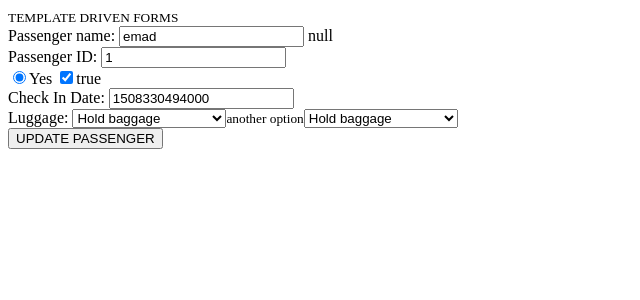
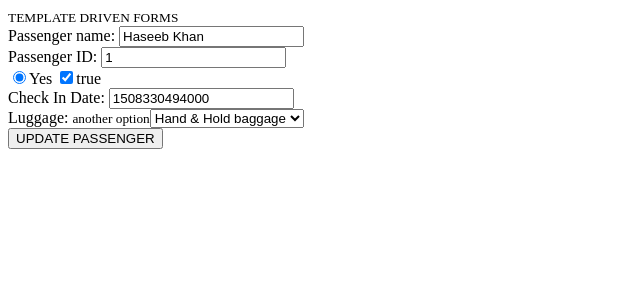
Before and after one commit to starmarketing/Angular-UltimateCourse, an Angular app: page / in a window 1280 px wide. Shown: the top 300 px of the page, without its empty margins (0-640 px from the left). Built offline with nearby package versions, Linux system fonts and the light colour scheme; data requests are answered from the project's data file.

Commit message:
Data submitting with errors handling in template forms

```diff
--- a/db.json
+++ b/db.json
@@ -1,12 +1,11 @@
 {
   "passengers": [
     {
+      "fullname": "Haseeb Khan",
       "id": 1,
-      "fullname": "emad",
-      "active": true,
-      "checkInDate": 1508330494000,
       "checkedIn": true,
-      "baggage": "hold-only"
+      "baggage": "hold-hand",
+      "checkInDate": 1508330494000
     },
     {
       "id": 2,
--- a/src/app/passenger-dashboard/components/passenger-form/passenger-form.component.html
+++ b/src/app/passenger-dashboard/components/passenger-form/passenger-form.component.html
@@ -1,5 +1,9 @@
 <small>TEMPLATE DRIVEN FORMS</small>
-<form #form="ngForm" novalidate>
+<form
+  #form="ngForm"
+  novalidate
+  (ngSubmit)="handleSubmit(form.value, form.valid!)"
+>
   <!-- <div>
     Passenger name:
     <input type="text" name="name" [ngModel]="detail?.fullname" />
@@ -8,12 +12,11 @@
     Passenger name:
     <input
       type="text"
-      name="name"
+      name="fullname"
       required
       #fullname="ngModel"
       [ngModel]="detail?.fullname"
     />
-    {{ fullname.errors | json }}
     <div
       *ngIf="fullname.errors?.['required']
     && fullname.dirty
@@ -71,7 +74,7 @@
 
   <div>
     Luggage:
-    <select name="baggage" [ngModel]="detail?.baggage">
+    <!-- <select name="baggage" [ngModel]="detail?.baggage">
       <option
         *ngFor="let item of baggage"
         [value]="item.key"
@@ -79,7 +82,7 @@
       >
         {{ item.value }}
       </option>
-    </select>
+    </select> -->
 
     <small>another option</small>
     <select name="baggage" [ngModel]="detail?.baggage">
@@ -89,7 +92,5 @@
     </select>
   </div>
 
-   <button type="submit" [disabled]="form.invalid">
-    UPDATE PASSENGER
-   </button>
+  <button type="submit" [disabled]="form.invalid">UPDATE PASSENGER</button>
 </form>
--- a/src/app/passenger-dashboard/components/passenger-form/passenger-form.component.ts
+++ b/src/app/passenger-dashboard/components/passenger-form/passenger-form.component.ts
@@ -1,4 +1,4 @@
-import { Component, Input, OnInit } from '@angular/core';
+import { Component, EventEmitter, Input, OnInit, Output } from '@angular/core';
 import { Baggage } from '../../models/baggage.interface';
 import { Passenger } from '../../models/passenger.interface';
 
@@ -11,6 +11,9 @@ export class PassengerFormComponent implements OnInit {
   @Input()
   detail: Passenger | undefined;
   // detail?: Passenger = {} as Passenger;
+
+  @Output()
+  update: EventEmitter<any> = new EventEmitter<Passenger>();
 
   baggage: Baggage[] = [
     {
@@ -40,4 +43,10 @@ export class PassengerFormComponent implements OnInit {
       this.detail!.checkInDate = Date.now();
     }
   }
+
+  handleSubmit(passenger: Passenger, isValid: boolean) {
+    if (isValid) {
+      this.update.emit(passenger);
+    }
+  }
 }
--- a/src/app/passenger-dashboard/containers/passenger-viewer/passenger-viewer.component.html
+++ b/src/app/passenger-dashboard/containers/passenger-viewer/passenger-viewer.component.html
@@ -1 +1,4 @@
-<passenger-form [detail]="passenger"></passenger-form>
+<passenger-form
+  [detail]="passenger"
+  (update)="onUpdatePassenger($event)"
+></passenger-form>
--- a/src/app/passenger-dashboard/containers/passenger-viewer/passenger-viewer.component.ts
+++ b/src/app/passenger-dashboard/containers/passenger-viewer/passenger-viewer.component.ts
@@ -17,4 +17,11 @@ export class PassengerViewerComponent implements OnInit {
       console.log(data);
     });
   }
+
+  onUpdatePassenger(event: Passenger) {
+    this.passengerService.updatePassenger(event).subscribe((data) => {
+      this.passenger = Object.assign({}, this.passenger, event);
+      console.log(data);
+    });
+  }
 }
```
